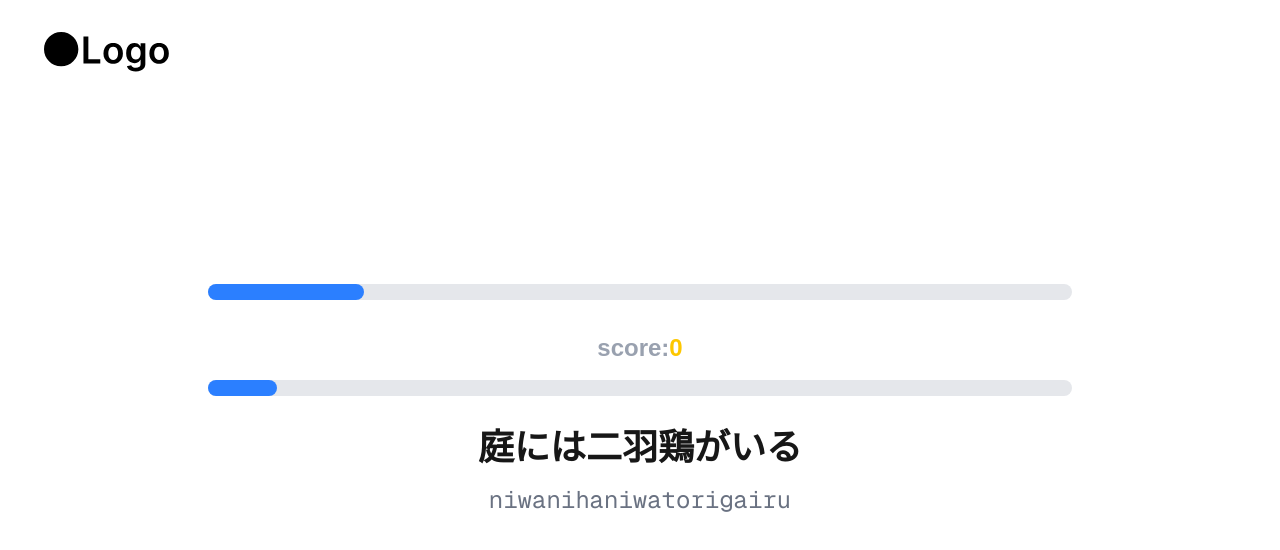
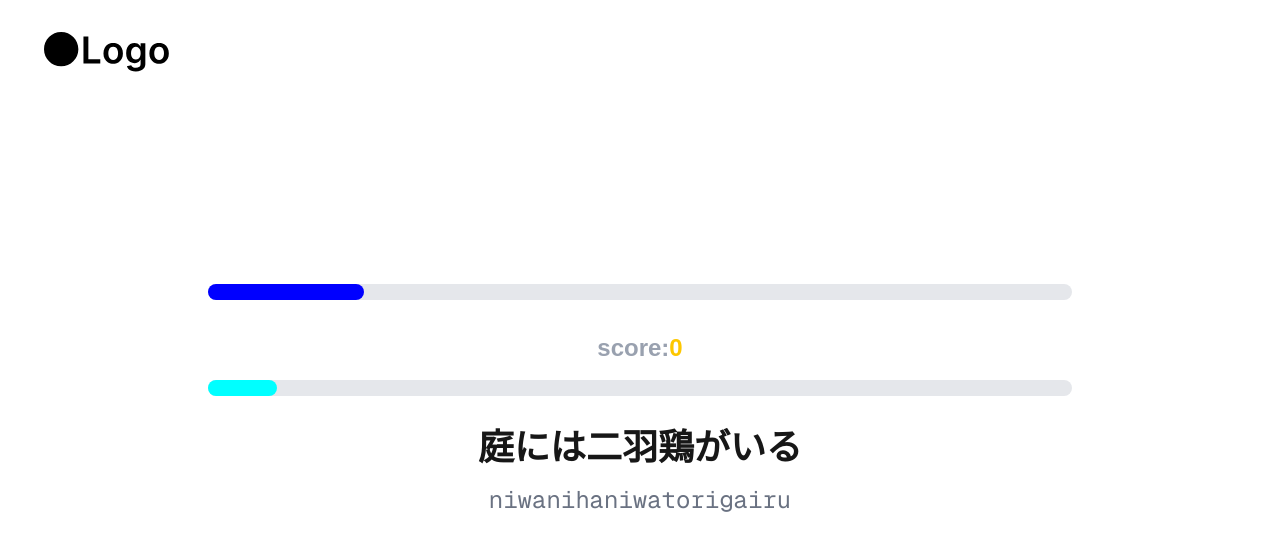
Before and after one commit to rikeda-cloud/react, a Next.js app in the folder typing-game/: page /game in a window 1280 px wide. Shown: the top 550 px of the page. Built offline with nearby package versions, Linux system fonts and the light colour scheme.

Commit message:
[update] ProgressBarの色指定を可能に

```diff
--- a/typing-game/src/app/game/page.tsx
+++ b/typing-game/src/app/game/page.tsx
@@ -13,7 +13,6 @@ function GamePage() {
     <div className="relative flex flex-col items-center justify-center min-h-screen">
       <Header />
 
-
       <div className="text-center w-full max-w-4xl px-4">
         <div className="mb-8">
           <ProgressBar progress={gameTimeProgress} />
@@ -25,7 +24,7 @@ function GamePage() {
         </p>
 
         <div className="mb-8">
-          <ProgressBar progress={questionTimeProgress} />
+          <ProgressBar progress={questionTimeProgress} color="#00FFFF" />
         </div>
 
         <p className="text-4xl mb-4 font-bold">{question}</p>
--- a/typing-game/src/components/ProgressBar.tsx
+++ b/typing-game/src/components/ProgressBar.tsx
@@ -4,12 +4,13 @@ import React from "react";
 
 interface ProgressBarProps {
   progress: number;
+  color?: string;
 }
 
-function ProgressBar({ progress }: ProgressBarProps) {
+function ProgressBar({ progress, color = "#0000FF" }: ProgressBarProps) {
   return (
     <div className="dark:bg-gray-700 w-full bg-gray-200 rounded-full h-4">
-      <div className="bg-blue-500 h-4 rounded-full transition-all duration-100 ease-linear" style={{ width: `${progress}%` }}></div>
+      <div className="h-4 rounded-full transition-all duration-100 ease-linear" style={{ width: `${progress}%`, backgroundColor: color }}></div>
     </div>
   )
 }
```
